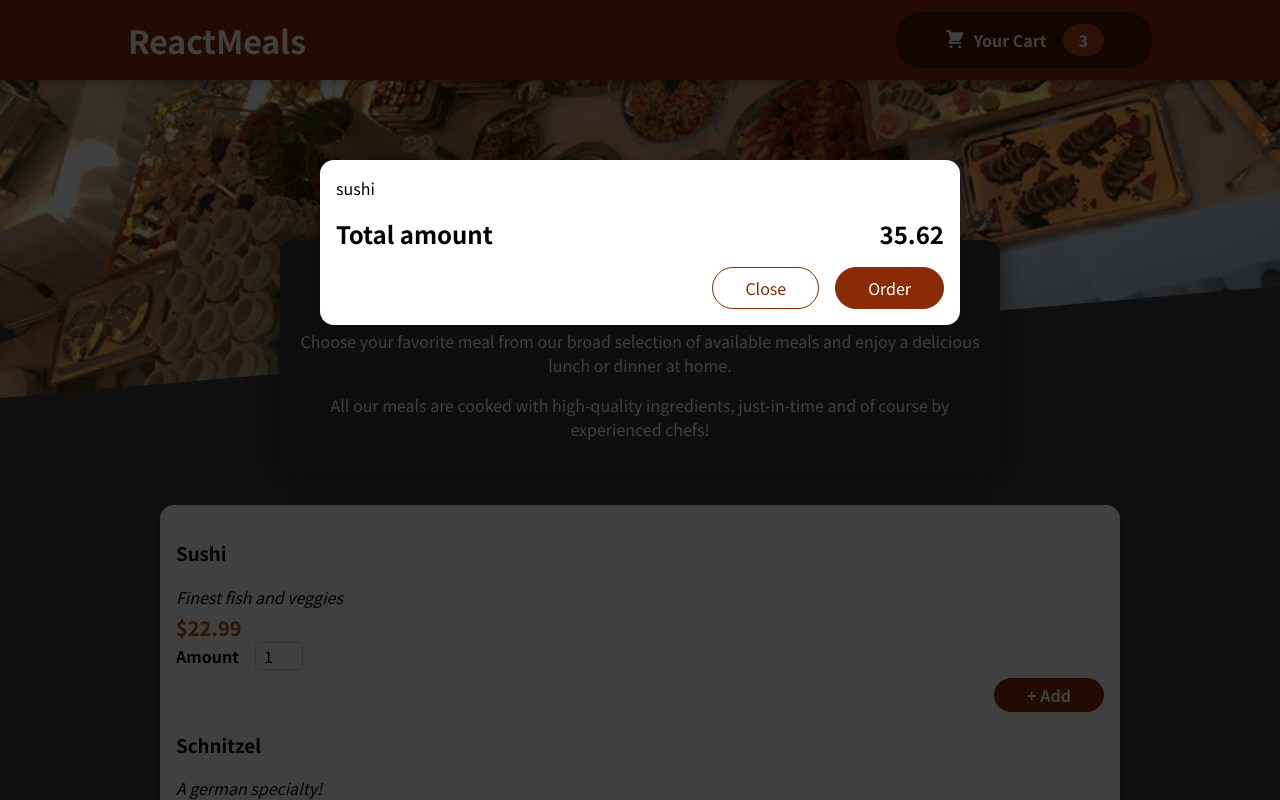
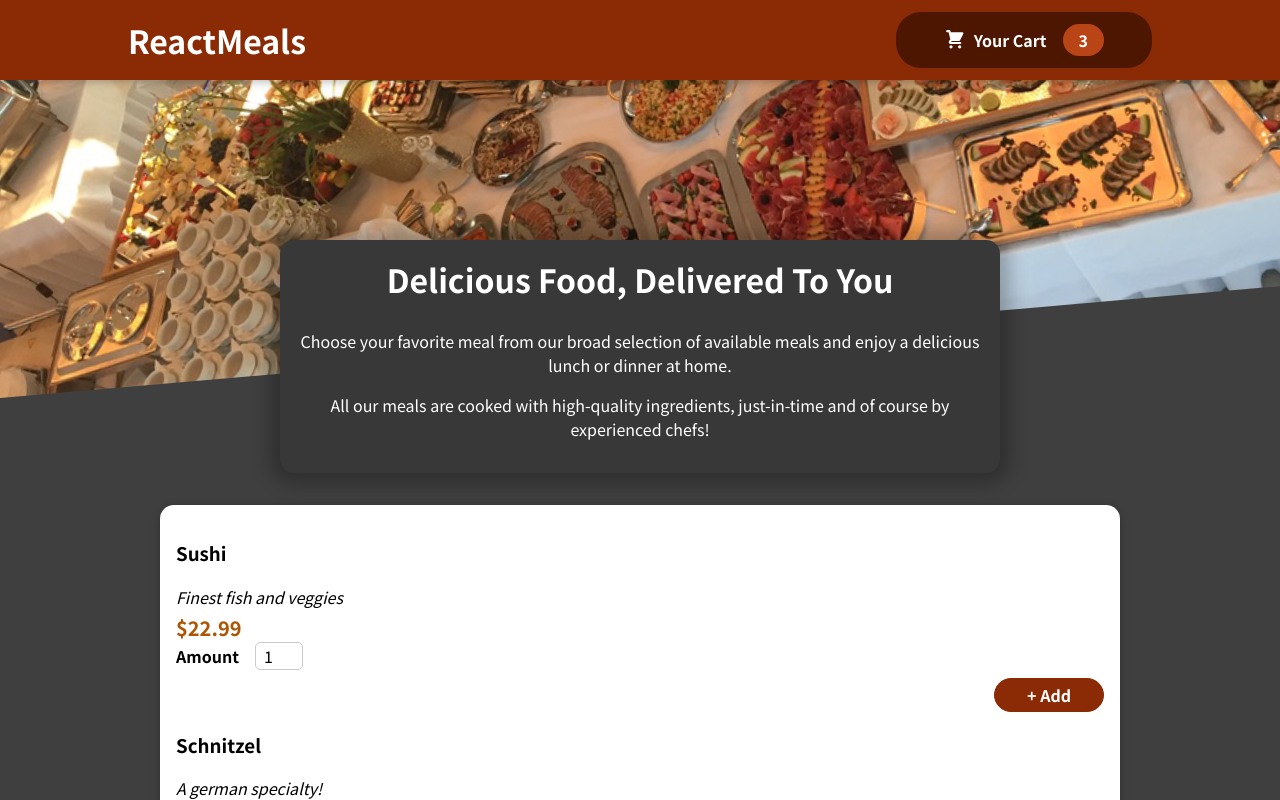
Before and after one commit to FelipeSchefer/REACT.course.part5-, a React (Create React App) app: page / in a window 1280 px wide. Shown: the top 800 px of the page. Built offline with nearby package versions, Linux system fonts and the light colour scheme.

Commit message:
store folder

```diff
--- a/src/App.js
+++ b/src/App.js
@@ -1,16 +1,28 @@
-import React, {Fragment} from "react";
+import React, { useState} from "react";
 import Cart from "./components/Cart/Cart";
 import Header from './components/Layout/Header'
 import Meals from "./components/Meals/Meals";
+import CartProvider from "./store/CartProvider";
+
 function App() {
+  const [cartIsShown, setCartIsShown] = useState(false)
+
+  const showCartHandler = () =>{
+    setCartIsShown(true)
+  }
+
+  const hideCartHandler = () =>{
+    setCartIsShown(false)
+  }
+
   return (
-    <Fragment>
-      <Cart/>
-      <Header/>
+    <CartProvider>
+      {cartIsShown && <Cart onClose={hideCartHandler}/>}
+      <Header onShowCart={showCartHandler}/>
       <main>
         <Meals/>
       </main>
-    </Fragment>
+    </CartProvider>
   );
 }
 
--- a/src/components/Cart/Cart.js
+++ b/src/components/Cart/Cart.js
@@ -2,7 +2,7 @@
 import Modal from '../UI/Modal'
 import classes from './Cart.module.css'
 
-const Cart=() => {
+const Cart=(props) => {
  const cartItems =
  <ul className={classes['cart-items']}>
   {
@@ -16,14 +16,14 @@
   }
  </ul>
  return (
-  <Modal>
+  <Modal onClose={props.onClose}>
    {cartItems}
    <div className={classes.total}>
     <span>Total amount</span>
     <span> 35.62</span>
    </div>
    <div className={classes.actions}>
-    <button className={classes['button--alt']}>Close</button>
+    <button className={classes['button--alt']} onClick={props.onClose}>Close</button>
     <button className={classes.button}>Order</button>
    </div>
   </Modal>
--- a/src/components/Layout/Header.js
+++ b/src/components/Layout/Header.js
@@ -3,12 +3,12 @@
 import classes from './Header.module.css'
 import HeaderCartButton from './HeaderCartButton'
 
-function Header() {
+const Header = props => {
  return (
   <Fragment>
    <header className={classes.header}>
     <h1>ReactMeals</h1>
-    <HeaderCartButton/>
+    <HeaderCartButton onClick={props.onShowCart}/>
    </header>
    <div className={classes['main-image']}>
     <img src={mealsImage} alt='A table full of delicious food!!'/>
--- a/src/components/Layout/HeaderCartButton.js
+++ b/src/components/Layout/HeaderCartButton.js
@@ -4,7 +4,7 @@
 
 const HeaderCartButton = props => {
  return (
-  <button className={classes.button}>
+  <button className={classes.button} onClick={props.onClick}>
    <span className={classes.icon}>
     <CartIcon/>
    </span>
--- a/src/components/UI/Modal.js
+++ b/src/components/UI/Modal.js
@@ -4,7 +4,7 @@
 
 const Backdrop = props =>{
  return(
-  <div className={classes.backdrop}/>
+  <div className={classes.backdrop} onClick={props.onClose}/>
  )
 }
 
@@ -22,7 +22,7 @@
  return (
   <Fragment>
    {ReactDOM.createPortal(
-    <Backdrop/>,
+    <Backdrop onClose={props.onClose}/>,
     portalElement
    )}
 
--- /dev/null
+++ b/src/store/CartProvider.js
@@ -0,0 +1,23 @@
+import React from 'react'
+import CartContext from './cart-context'
+
+const CartProvider=(props) => {
+ const addItemToCartHandler = item => {}
+
+ const removeItemFromCartHandler = id => {}
+
+ const cartContext = {
+  item: [],
+  totalAmount: 0,
+  addItem: addItemToCartHandler,
+  removeItem: removeItemFromCartHandler
+ }
+
+ return (
+  <CartContext.Provider value={cartContext}>
+   {props.children}
+  </CartContext.Provider>
+ )
+}
+
+export default CartProvider
--- /dev/null
+++ b/src/store/cart-context.js
@@ -0,0 +1,10 @@
+import React from 'react'
+
+const CartContext = React.createContext({
+ item: [],
+ totalAmount: 0,
+ addItem: (item) => {},
+ removeItem: (id) => {}
+})
+
+export default CartContext
```
Also changed, not shown: 1 other file (tests, documents, lock files or other folders).
